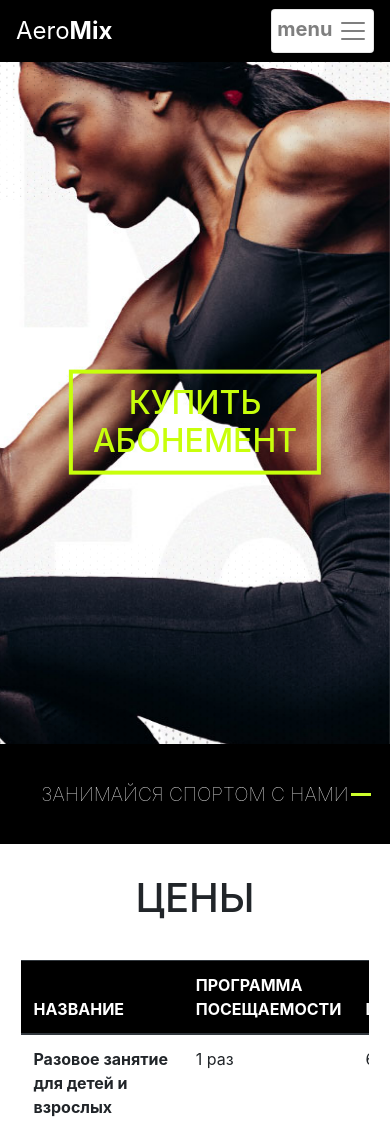
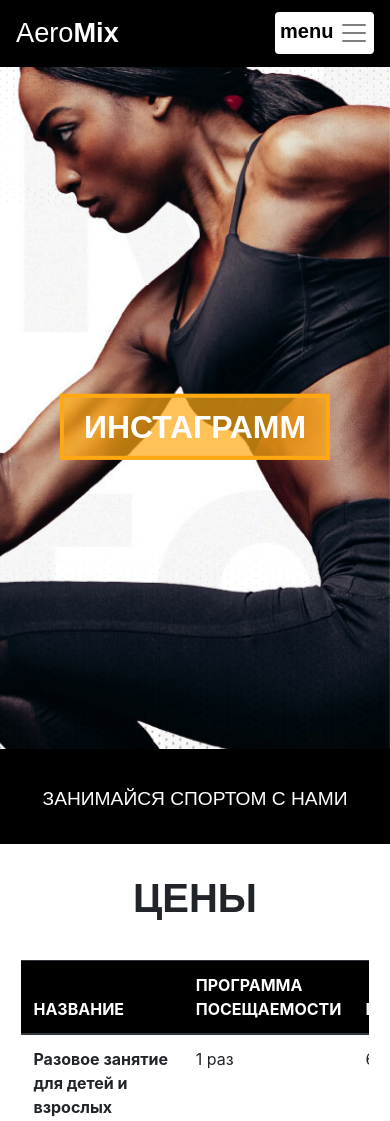
Before and after one commit to lightwebteam/aeromix_khimki, a Flask app: page / in a window 390 px wide. Shown: the top 1121 px of the page. Run offline with Flask 2, Linux system fonts and the light colour scheme; some libraries are stand-ins or nearby versions.

Commit message:
demo version #1

```diff
--- /dev/null
+++ b/app/static/css/fonts.css
@@ -0,0 +1,7 @@
+@font-face {
+    font-family: 'PT Sans', sans-serif;
+    src: url(./fonts/PTSans-Bold.ttf);
+    src: url(./fonts/PTSans-BoldItalic.ttf);
+    src: url(./fonts/PTSans-Italic.ttf);
+    src: url(./fonts/PTSans-Regular.ttf)
+}
--- a/app/static/css/mobile.css
+++ b/app/static/css/mobile.css
@@ -1,5 +1,4 @@
-
-
+/* <!-- H4RDCORR --> */
 @media screen and (max-width: 1688px) {
   .sportgirl {
     background-position: 14% center;
@@ -23,10 +22,9 @@
   }
 }
 
-  @media screen and (max-width:   1030px) {
+@media screen and (max-width: 1030px) {
   .mobile-cont_wrap {
     display: block !important;
-
   }
   .mobile-cont_wrap .col-4,
   .mobile-cont_wrap .col {
@@ -36,7 +34,7 @@
   }
   .contacts_wrap h1,
   .contacts_wrap h3,
-    .contacts_wrap span{
+  .contacts_wrap span {
     font-size: 2em;
   }
   .map {
@@ -44,13 +42,26 @@
   }
 }
 
-
-  @media screen and (max-width:   992px) {
+@media screen and (max-width: 992px) {
   header {
     height: 100vh !important;
     max-height: 100vh !important;
   }
-    .sportgirl{
+  .footer {
+    text-align: center;
+  }
+
+  .logo {
+    font-size: 1.7em;
+  }
+  .navbar-toggler {
+    border: none !important;
+    outline: none !important;
+  }
+  .navbar-toggler span {
+    color: #000 !important;
+  }
+  .sportgirl {
     margin-top: 62px;
     background-position: 15%;
   }
@@ -60,6 +71,9 @@
   .parallax-wrap {
     height: 100%;
   }
+  .nav-item a {
+    font-size: 1.6em !important;
+  }
   .head-menu .nav-item a {
     border: none !important;
     outline: none !important;
@@ -68,16 +82,17 @@
     display: none;
   }
   .par-text {
+    color: #fff;
+    background-color: rgba(255, 168, 18, 0.7);
     left: 50%;
-        -webkit-transform: translate(-50%,-50%) scale(1);
-            -ms-transform: translate(-50%,-50%) scale(1);
-                transform: translate(-50%,-50%) scale(1);
-        border: 4px solid;
+    -webkit-transform: translate(-50%, -50%);
+    -ms-transform: translate(-50%, -50%);
+    transform: translate(-50%, -50%);
+    border: 4px solid rgb(255, 168, 18);
   }
-    .par-text:hover {
-        -webkit-transform: translate(-50%,-50%) scale(1.1);
-            -ms-transform: translate(-50%,-50%) scale(1.1);
-                transform: translate(-50%,-50%) scale(1.1);
+
+  .par-text:active {
+    transform: none;
   }
 
   .menu_burger {
@@ -88,7 +103,8 @@
   .navigation {
     background-color: #000 !important;
   }
-    .navbar-brand, .navbar-toggler  {
+  .navbar-brand,
+  .navbar-toggler {
     color: #fff !important;
   }
   .navbar-toggler {
@@ -101,33 +117,29 @@
     padding: 10px 20px;
     margin: 0;
   }
-
-    .par-text:hover {
-        color: red;
-    }
   .par-text:hover .par-text:before {
     -webkit-transform: none;
     -ms-transform: none;
     transform: none;
-        content: '';
+    content: "";
     display: block;
     position: absolute;
     top: 0;
     left: 0;
     width: 100%;
     height: 100%;
-        background-color: #c8ff0b;
+    background-color: #ffa812;
     color: #fff;
   }
   .nav-link {
     font-size: 1.1em;
     font-weight: bold;
-        color: #fff!important;
+    color: #fff !important;
     -webkit-transition: inherit;
     -o-transition: inherit;
     transition: inherit;
     margin-left: 20px;
-        padding: 7px 0 ;
+    padding: 7px 0;
   }
   .menu_burger {
     position: absolute;
@@ -142,11 +154,15 @@
   .Img-js {
     height: 50%;
   }
-
 }
 
 @media screen and (max-width: 625px) {
-    .contacts_block h1, .contacts_block span, .contacts_block a {
+  .cover-block-text:after {
+    display: none;
+  }
+  .contacts_block h1,
+  .contacts_block span,
+  .contacts_block a {
     font-size: 20px;
   }
   .container-fluid {
@@ -157,15 +173,34 @@
   }
 }
 
-
 @media screen and (max-width: 376px) {
-    .img-aerobic-1, .img-aerobic-2, .img-sila-1, .img-sila-2, .img-yoga-1, .img-yoga-2,
-    .img-bachata-2, .img-bachata-1, .img-ofp-2, .img-ofp-1, .img-jazfank-2, .img-jazfank-1,
-    .img-pilatas-2, .img-pilatas-1, .img-tenis-1, .img-tenis-2, .img-razvgim-2, .img-razvgim-1,
-    .img-stretch-2, .img-stretch-1, .img-taibo-2, .img-taibo-1 {
+  .img-aerobic-1,
+  .img-aerobic-2,
+  .img-sila-1,
+  .img-sila-2,
+  .img-yoga-1,
+  .img-yoga-2,
+  .img-bachata-2,
+  .img-bachata-1,
+  .img-ofp-2,
+  .img-ofp-1,
+  .img-jazfank-2,
+  .img-jazfank-1,
+  .img-pilatas-2,
+  .img-pilatas-1,
+  .img-tenis-1,
+  .img-tenis-2,
+  .img-razvgim-2,
+  .img-razvgim-1,
+  .img-stretch-2,
+  .img-stretch-1,
+  .img-taibo-2,
+  .img-taibo-1 {
     height: 300px;
   }
-    .contacts_block h1, .contacts_block span, .contacts_block a {
+  .contacts_block h1,
+  .contacts_block span,
+  .contacts_block a {
     font-size: 17px;
   }
   .parallax-wrap {
@@ -184,14 +219,15 @@
     z-index: 2000;
     text-align: center;
   }
-    .sportgirl{
+  .sportgirl {
     margin-top: 62px;
     background-position: 15%;
   }
   .navigation {
     background-color: #000 !important;
   }
-    .navbar-brand, .navbar-toggler  {
+  .navbar-brand,
+  .navbar-toggler {
     color: #fff !important;
   }
   .navbar-toggler {
@@ -199,38 +235,34 @@
   }
   .par-text {
     display: inline !important;
-        font-size: 1.2em;
+    font-size: 2em;
     text-align: center;
-        padding: 5px 10px;
+    padding: 14px 10px;
     margin: 0;
-    }
-
-    .par-text:hover {
-        color: red;
   }
   .par-text:hover .par-text:before {
     -webkit-transform: none;
     -ms-transform: none;
     transform: none;
-        content: '';
+    content: "";
     display: block;
     position: absolute;
     top: 0;
     left: 0;
     width: 100%;
     height: 100%;
-        background-color: #c8ff0b;
+    background-color: #ffa812;
     color: #fff;
   }
   .nav-link {
     font-size: 1.1em;
     font-weight: bold;
-        color: #fff!important;
+    color: #fff !important;
     -webkit-transition: inherit;
     -o-transition: inherit;
     transition: inherit;
     margin-left: 20px;
-        padding: 7px 0 ;
+    padding: 7px 0;
   }
   .menu_burger {
     position: absolute;
@@ -248,5 +280,4 @@
     max-height: 225px;
     height: 225px;
   }
-
 }
--- a/app/static/css/style.css
+++ b/app/static/css/style.css
@@ -1,9 +1,29 @@
-
-body, html {
+/* <!-- H4RDCORR --> */
+body,
+html {
   padding: 0;
   margin: 0;
   width: 100% !important;
   height: 100% !important;
+}
+
+a,
+span,
+h1,
+h2,
+h3,
+h4,
+h5,
+li {
+  font-family: "PT Sans", sans-serif;
+}
+
+h1,
+h2,
+h3,
+h4,
+h5 {
+  font-weight: bold;
 }
 
 .container-fluid {
@@ -101,20 +124,21 @@ header {
 
 .head-menu .nav-item {
   padding-right: 15px;
-    -webkit-transition: .3s;
-    -o-transition: .3s;
-    transition: .3s;
+  -webkit-transition: 0.3s;
+  -o-transition: 0.3s;
+  transition: 0.3s;
 }
 
-.head-menu .nav-item  a {
+.head-menu .nav-item a {
   padding: 0 !important;
-    border-bottom: 2px solid rgba(0,0,0,0);
+  border-bottom: 2px solid rgba(0, 0, 0, 0);
 }
 .head-menu .nav-item:hover a {
   border-bottom: 2px solid;
 }
 
 .cover-block-text {
+  position: relative;
   display: inline;
   color: #fff;
   font-weight: 100;
@@ -127,12 +151,12 @@ header {
   position: absolute;
   top: 50%;
   margin-top: -1.5px;
-    left: 90%;
-    content: '';
+  right: -27px;
+  content: "";
   display: inline-block;
   width: 20px;
   height: 3px;
-    background-color: #cdff2b;
+  background-color: #ffa812;
 }
 
 .collapse-grow {
@@ -218,35 +241,35 @@ header {
   -ms-transform: translateY(-50%) scale(1);
   transform: translateY(-50%) scale(1);
   z-index: 1000;
-    color: #c8ff0b;
+  color: #ffa812;
   overflow: hidden;
   padding-bottom: 6px;
-    -webkit-transition: .5s;
-    -o-transition: .5s;
-    transition: .5s;
+  -webkit-transition: 0.5s;
+  -o-transition: 0.5s;
+  transition: 0.5s;
   will-change: auto;
   padding: 10px 0;
 }
 
 .par-text:after {
   position: absolute;
-    content: '';
+  content: "";
   display: block;
   bottom: 0;
   left: -100%;
   width: 100%;
   height: 3px;
-    background-color: #c8ff0b;
-    -webkit-transition: .3s;
-    -o-transition: .3s;
-    transition: .3s;
+  background-color: #ffa812;
+  -webkit-transition: 0.3s;
+  -o-transition: 0.3s;
+  transition: 0.3s;
 }
 
 .par-text:hover:after {
   left: 0;
 }
 
-.par-text:hover{
+.par-text:hover {
   -webkit-transform: translateY(-50%) scale(1.1);
   -ms-transform: translateY(-50%) scale(1.1);
   transform: translateY(-50%) scale(1.1);
--- a/app/templates/base.html
+++ b/app/templates/base.html
@@ -1,3 +1,4 @@
+<!-- H4RDCORR -->
 <!DOCTYPE html>
 <html lang="ru">
 <head>
@@ -7,16 +8,17 @@
     <meta name="viewport" content="width=device-width, initial-scale=1">
 
     <link href="{{ url_for('static', filename='css/bootstrap.min.css') }}" rel="stylesheet" type="text/css">
+    <link href="{{ url_for('static', filename='css/fonts.css') }}" rel="stylesheet" type="text/css">
     <link href="{{ url_for('static', filename='css/style.css') }}" rel="stylesheet" type="text/css">
     <link href="{{ url_for('static', filename='css/mobile.css') }}" rel="stylesheet" type="text/css">
 
 </head>
-
+<!-- H4RDCORR -->
 <body>
 
       <header>
         <nav class="navbar navbar-expand-lg navbar-light bg-light navigation">
-          <a class="navbar-brand logo" href="#">Aero<span>Mix</span></a>
+          <a class="navbar-brand logo" href="http://aeromix-khimki.1gb.ru/">Aero<span>Mix</span></a>
           <button class="navbar-toggler " type="button" data-toggle="collapse" data-target="#navbarSupportedContent" aria-controls="navbarSupportedContent" aria-expanded="false" aria-label="Toggle navigation">
             <span class style="color: rgba(0, 0, 0, 0.5); font-weight: bold;">menu</span>
             <span class="navbar-toggler-icon"></span>
@@ -48,8 +50,8 @@
               <div class="top-img"></div>
               <div class="sportgirl"></div>
               <div class="bottom-img"></div>
-              <a href='#priceSection' class="parallax-text">
-                <h2 class="par-text">купить абонемент</h2>
+              <a href='' class="parallax-text">
+                <h2 class="par-text">инстаграмм</h2>
               </a>
             </div>
             <div class="cover-block">
@@ -969,8 +971,10 @@
           </div>
         </div>
       </section>
-      <footer>
-
+      <footer id="footer" class="footer">
+        <p class="footer-text">
+          H4RDCORRR© <span>все права защищены</span>
+        </p>
       </footer>
     <div id="wrapper">
         {% block content %}
--- a/app/templates/taibo.html
+++ b/app/templates/taibo.html
@@ -17,7 +17,7 @@
 
   <body>
     <nav class="navbar navbar-expand-lg navbar-light bg-light nav-page">
-      <a class="navbar-brand logo" href="#">Aero<span>Mix</span></a>
+      <a class="navbar-brand logo" href="http://aeromix-khimki.1gb.ru/">Aero<span>Mix</span></a>
       <button
         class="navbar-toggler "
         type="button"
@@ -107,6 +107,9 @@
         </div>
       </div>
     </section>
+    <footer id="footer" class="footer">
+      <p class="footer-text">H4RDCORRR© <span>все права защищены</span></p>
+    </footer>
 
     <script type="text/javascript" src="../static/js/jquery.js"></script>
     <script type="text/javascript" src="../static/js/popper.js"></script>
--- a/app/templates/tenis.html
+++ b/app/templates/tenis.html
@@ -17,7 +17,7 @@
 
   <body>
     <nav class="navbar navbar-expand-lg navbar-light bg-light nav-page">
-      <a class="navbar-brand logo" href="#">Aero<span>Mix</span></a>
+      <a class="navbar-brand logo" href="http://aeromix-khimki.1gb.ru/">Aero<span>Mix</span></a>
       <button
         class="navbar-toggler "
         type="button"
@@ -114,6 +114,9 @@
         </div>
       </div>
     </section>
+    <footer id="footer" class="footer">
+      <p class="footer-text">H4RDCORRR© <span>все права защищены</span></p>
+    </footer>
 
     <script type="text/javascript" src="../static/js/jquery.js"></script>
     <script type="text/javascript" src="../static/js/popper.js"></script>
```
Also changed, not shown: other parts of app/static/css/style.css (+73 -33 lines), app/templates/aerobica.html (+6 -1 lines), app/templates/bachata.html (+6 -1 lines), app/templates/gymn.html (+6 -1 lines), app/templates/jazfank.html (+6 -1 lines), app/templates/ofp.html (+6 -1 lines), app/templates/pilatas.html (+6 -1 lines), app/templates/sila.html (+6 -1 lines), app/templates/stretch.html (+6 -1 lines), app/templates/yoga.html (+5 -3 lines), app/static/css/fonts/PTSans-Bold.ttf (added), app/static/css/fonts/PTSans-BoldItalic.ttf (added), app/static/css/fonts/PTSans-Italic.ttf (added), app/static/css/fonts/PTSans-Regular.ttf (added). Lines whose indentation alone changed are shown as unchanged.
